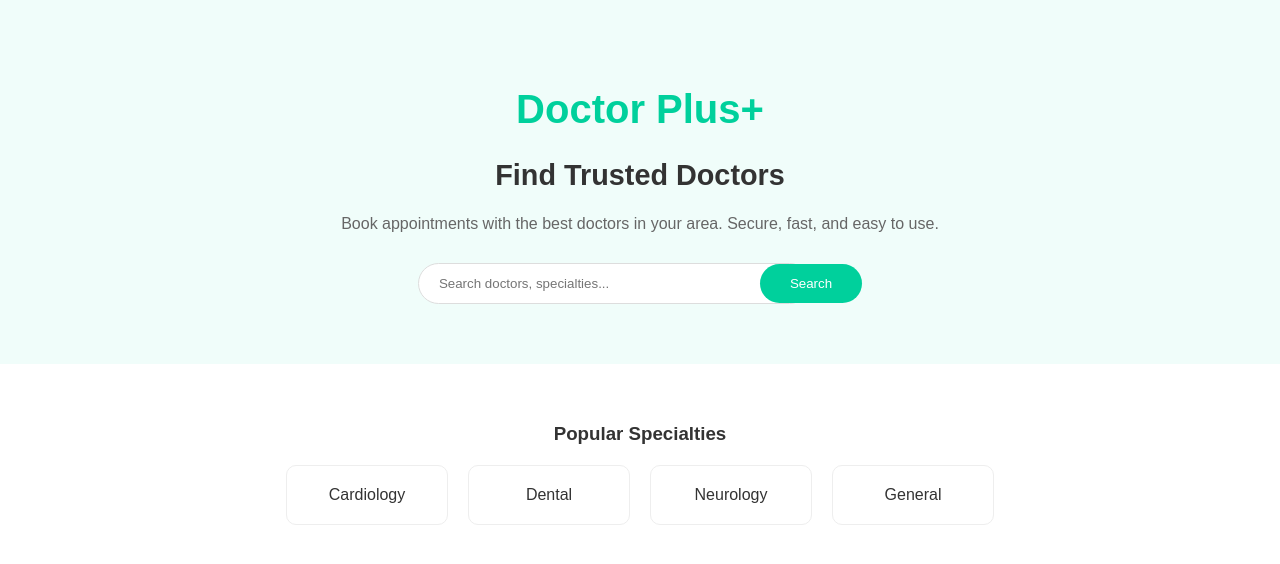
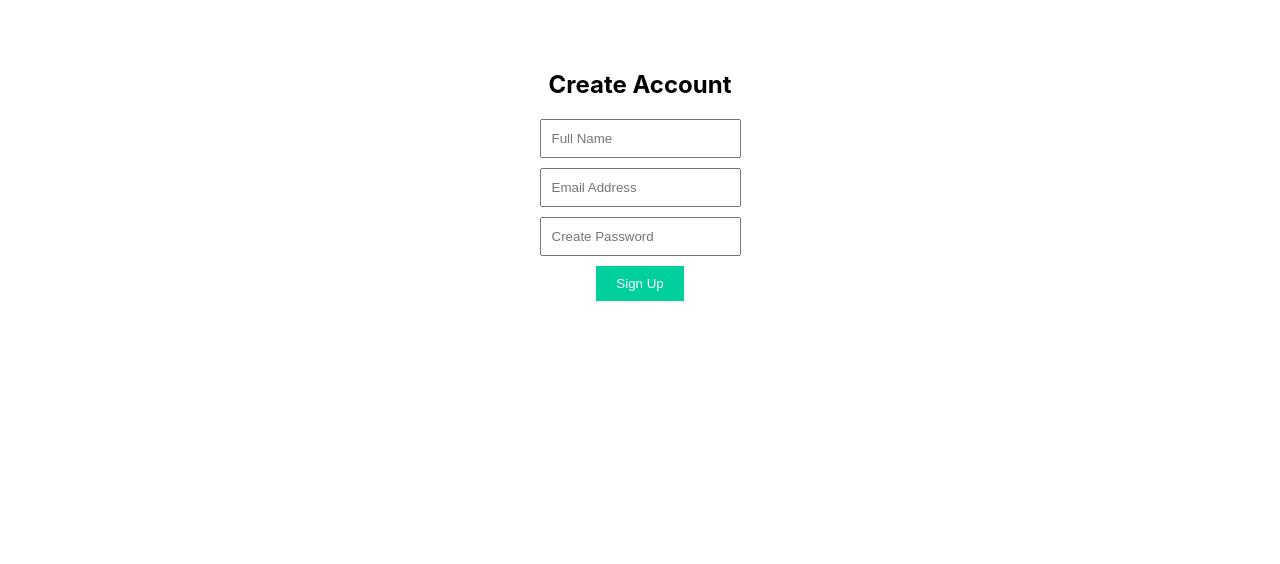
Before and after one commit to koushikjewargi/doctorcare-deploy, a React (Create React App) app in the folder frontend/: page /signup in a window 1280 px wide. Shown: the top 564 px of the page. Built offline with nearby package versions, Linux system fonts and the light colour scheme.

Commit message:
Added the pages and Finalized navigation links between Auth screens

```diff
--- a/frontend/package.json
+++ b/frontend/package.json
@@ -9,6 +9,7 @@
     "@testing-library/user-event": "^13.5.0",
     "react": "^19.2.4",
     "react-dom": "^19.2.4",
+    "react-router-dom": "^7.13.0",
     "react-scripts": "5.0.1",
     "web-vitals": "^2.1.4"
   },
--- a/frontend/src/App.js
+++ b/frontend/src/App.js
@@ -1,11 +1,20 @@
 import React from 'react';
+import { BrowserRouter as Router, Routes, Route } from 'react-router-dom';
 import Home from './Frontend/Containers/Home';
+import LoginPage from './Frontend/Containers/LoginPage';
+import OtpPage from './Frontend/Containers/OtpPage';
+import SignupPage from './Frontend/Containers/SignupPage';
 
 function App() {
   return (
-    <div className="App">
-      <Home />
-    </div>
+    <Router>
+      <Routes>
+        <Route path="/" element={<Home />} />
+        <Route path="/login" element={<LoginPage />} />
+        <Route path="/otp" element={<OtpPage />} />
+        <Route path="/signup" element={<SignupPage />} />
+      </Routes>
+    </Router>
   );
 }
 
--- a/frontend/src/Frontend/Containers/Home.js
+++ b/frontend/src/Frontend/Containers/Home.js
@@ -3,7 +3,7 @@ import React from 'react';
 const Home = () => {
   return (
     <div style={{ fontFamily: 'Arial, sans-serif', color: '#333' }}>
-      {/* Hero Section */}
+      {}
       <header style={{ padding: '60px 20px', textAlign: 'center', backgroundColor: '#f0fdfa' }}>
         <h1 style={{ color: '#00d09c', fontSize: '2.5rem' }}>Doctor Plus+</h1>
         <h2 style={{ fontSize: '1.8rem' }}>Find Trusted Doctors</h2>
@@ -11,7 +11,7 @@ const Home = () => {
           Book appointments with the best doctors in your area. Secure, fast, and easy to use.
         </p>
 
-        {/* Search Bar (Figma Page 15/17) */}
+        {}
         <div style={{ marginTop: '30px' }}>
           <input
             type="text"
@@ -38,7 +38,7 @@ const Home = () => {
         </div>
       </header>
 
-      {/* Specialty Sections (Figma Page 6) */}
+      {}
       <section style={{ padding: '40px 20px', textAlign: 'center' }}>
         <h3>Popular Specialties</h3>
         <div style={{ display: 'flex', justifyContent: 'center', gap: '20px', marginTop: '20px' }}>
--- /dev/null
+++ b/frontend/src/Frontend/Containers/LoginPage.js
@@ -0,0 +1,35 @@
+import React, { useState } from 'react';
+import { useNavigate, Link } from 'react-router-dom'; // Add 'Link' here
+
+const LoginPage = () => {
+  const [email, setEmail] = useState('');
+  const [password, setPassword] = useState('');
+  const navigate = useNavigate();
+
+  const handleLogin = (e) => {
+    e.preventDefault();
+    console.log("Login attempt:", email);
+    navigate('/');
+  };
+
+  return (
+    <div style={{ padding: '50px', textAlign: 'center' }}>
+      <h2>Login to Doctor Care</h2>
+      <form onSubmit={handleLogin}>
+        <input type="email" placeholder="Email" onChange={(e) => setEmail(e.target.value)} style={inputStyle} />
+        <input type="password" placeholder="Password" onChange={(e) => setPassword(e.target.value)} style={inputStyle} />
+        <button type="submit" style={btnStyle}>Login</button>
+      </form>
+
+      {/* ADD THIS PART BELOW */}
+      <p style={{ marginTop: '20px' }}>
+        Don't have an account? <Link to="/signup" style={{ color: '#00d09c' }}>Sign Up here</Link>
+      </p>
+    </div>
+  );
+};
+
+const inputStyle = { display: 'block', margin: '10px auto', padding: '10px', width: '250px' };
+const btnStyle = { padding: '10px 20px', backgroundColor: '#00d09c', color: 'white', border: 'none', cursor: 'pointer' };
+
+export default LoginPage;
--- /dev/null
+++ b/frontend/src/Frontend/Containers/OtpPage.js
@@ -0,0 +1,33 @@
+import React, { useState } from 'react';
+
+const OtpPage = () => {
+  const [otp, setOtp] = useState('');
+
+  const handleVerify = () => {
+    if(otp === "1234") { // Example "hardcoded" code for testing
+      alert("Verified Successfully!");
+    } else {
+      alert("Invalid OTP");
+    }
+  };
+
+  return (
+    <div style={{ padding: '50px', textAlign: 'center' }}>
+      <h2>Enter OTP</h2>
+      <p>We sent a 4-digit code to your email.</p>
+      <input
+        type="text"
+        maxLength="4"
+        value={otp}
+        onChange={(e) => setOtp(e.target.value)}
+        style={{ fontSize: '24px', width: '100px', textAlign: 'center', letterSpacing: '10px' }}
+      />
+      <br /><br />
+      <button onClick={handleVerify} style={{ padding: '10px 20px', backgroundColor: '#00d09c', color: 'white', border: 'none' }}>
+        Verify Account
+      </button>
+    </div>
+  );
+};
+
+export default OtpPage;
--- /dev/null
+++ b/frontend/src/Frontend/Containers/SignupPage.js
@@ -0,0 +1,45 @@
+import React, { useState } from 'react';
+import { useNavigate } from 'react-router-dom';
+
+const SignupPage = () => {
+  const [formData, setFormData] = useState({ name: '', email: '', password: '' });
+  const navigate = useNavigate();
+
+  const handleSignup = (e) => {
+    e.preventDefault();
+    console.log("User Data:", formData);
+    // After signing up, we send them to the OTP page for verification
+    navigate('/otp');
+  };
+
+  return (
+    <div style={{ padding: '50px', textAlign: 'center' }}>
+      <h2>Create Account</h2>
+      <form onSubmit={handleSignup}>
+        <input
+          type="text"
+          placeholder="Full Name"
+          onChange={(e) => setFormData({...formData, name: e.target.value})}
+          style={{ display: 'block', margin: '10px auto', padding: '10px' }}
+        />
+        <input
+          type="email"
+          placeholder="Email Address"
+          onChange={(e) => setFormData({...formData, email: e.target.value})}
+          style={{ display: 'block', margin: '10px auto', padding: '10px' }}
+        />
+        <input
+          type="password"
+          placeholder="Create Password"
+          onChange={(e) => setFormData({...formData, password: e.target.value})}
+          style={{ display: 'block', margin: '10px auto', padding: '10px' }}
+        />
+        <button type="submit" style={{ padding: '10px 20px', backgroundColor: '#00d09c', color: 'white', border: 'none' }}>
+          Sign Up
+        </button>
+      </form>
+    </div>
+  );
+};
+
+export default SignupPage;
--- a/frontend/src/index.js
+++ b/frontend/src/index.js
@@ -11,7 +11,5 @@ root.render(
   </React.StrictMode>
 );
 
-// If you want to start measuring performance in your app, pass a function
-// to log results (for example: reportWebVitals(console.log))
-// or send to an analytics endpoint. Learn more: https://bit.ly/CRA-vitals
+
 reportWebVitals();
```
Also changed, not shown: 1 other file (tests, documents, lock files or other folders).
